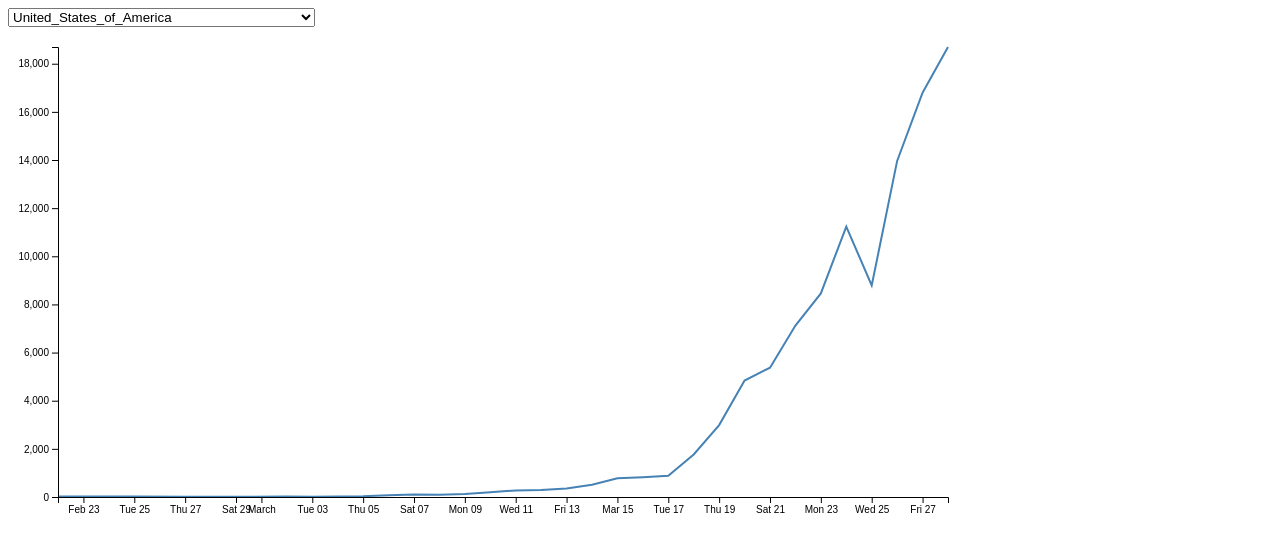
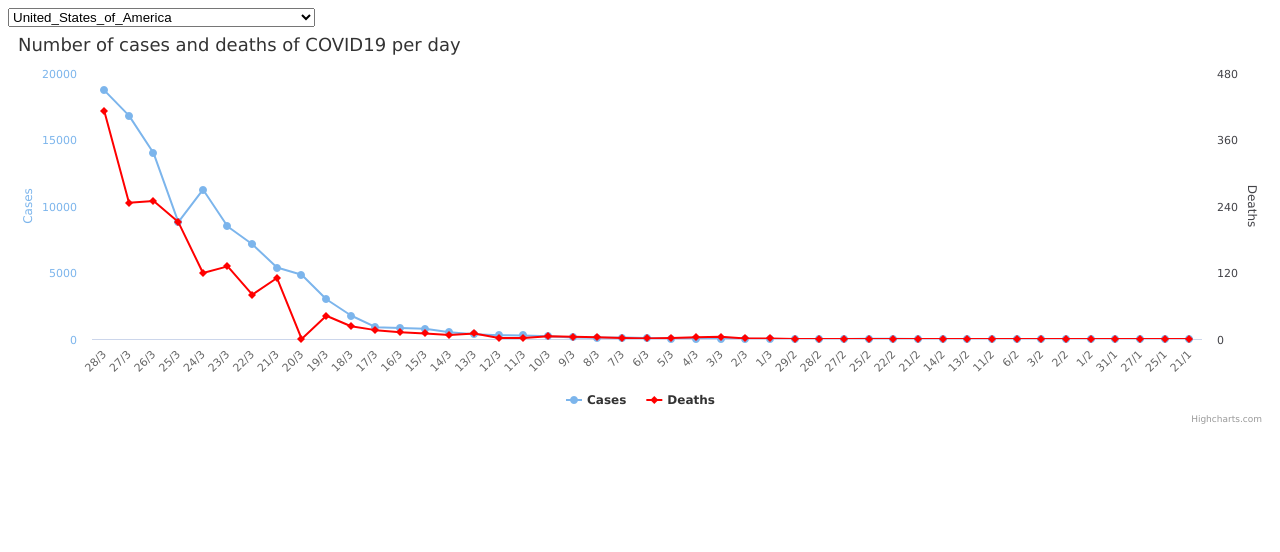
Before and after one commit to opolyo01/covid19, a plain HTML site: page index.html in a window 1280 px wide. Drawn offline with nearby package versions, Linux system fonts and the light colour scheme.

Commit message:
high charts

```diff
--- a/index.html
+++ b/index.html
@@ -18,62 +18,76 @@
     <script src="https://d3js.org/d3.v4.min.js"></script>
     <script src="https://d3js.org/d3-dsv.v1.min.js"></script>
     <script src="https://d3js.org/d3-fetch.v1.min.js"></script>
+    <script src="https://code.highcharts.com/highcharts.js"></script>
     <select id="countries" onchange="selectCountry()">
     </select>
     <div id="chart"></div>
     <script>
       let jsonData = {};
-
+      let MIN_CASES = 0;
       function drawChart(data) {
-        let margin = {top: 20, right: 20, bottom: 30, left: 50},
-            width = 960 - margin.left - margin.right,
-            height = 500 - margin.top - margin.bottom;
-        let parseTime = d3.timeParse("%d/%m/%Y");
-        let x = d3.scaleTime().range([0, width]);
-        let y = d3.scaleLinear().range([height, 0]);
-
-        data = data.filter((d) => d.cases > 5);
-        data.forEach(function(d, idx) {
-            d.date = parseTime(d.date);
-            d.cases = +d.cases;
-            d.deaths = +d.deaths;
+        Highcharts.chart('chart', {
+          title: {
+                text: 'Number of cases and deaths of COVID19 per day',
+                align: 'left'
+            },
+            xAxis: {
+                categories: data.map((d) => d.date)
+            },
+            yAxis: [{ // Secondary yAxis
+                gridLineWidth: 0,
+                title: {
+                    text: 'Cases',
+                    style: {
+                        color: Highcharts.getOptions().colors[0]
+                    }
+                },
+                labels: {
+                    format: '{value}',
+                    style: {
+                        color: Highcharts.getOptions().colors[0]
+                    }
+                }
+            }, { // Tertiary yAxis
+                gridLineWidth: 0,
+                title: {
+                    text: 'Deaths',
+                    style: {
+                        color: Highcharts.getOptions().colors[1]
+                    }
+                },
+                labels: {
+                    format: '{value}',
+                    style: {
+                        color: Highcharts.getOptions().colors[1]
+                    }
+                },
+                opposite: true
+            }],
+            series: [{
+                name: 'Cases',
+                yAxis: 0,
+                data: data.map((d) => +d.cases)
+            }, {
+                name: 'Deaths',
+                yAxis: 1,
+                data: data.map((d) => +d.deaths),
+                color: '#FF0000'
+            }]
         });
-        let valueline = d3.line()
-            .x(function(d) { return x(d.date); })
-            .y(function(d) { return y(d.cases); });
-
-        d3.select("svg").remove();
-        let svg = d3.select("#chart").append("svg")
-            .attr("width", width + margin.left + margin.right)
-            .attr("height", height + margin.top + margin.bottom)
-            .append("g")
-            .attr("transform",
-                  "translate(" + margin.left + "," + margin.top + ")");
-
-          x.domain(d3.extent(data, function(d) { return d.date; }));
-          y.domain([0, d3.max(data, function(d) { return d.cases; })]);
-
-          svg.append("path")
-              .data([data])
-              .attr("class", "line")
-              .attr("d", valueline);
-
-          svg.append("g")
-              .attr("transform", "translate(0," + height + ")")
-              .call(d3.axisBottom(x));
-          svg.append("g")
-              .call(d3.axisLeft(y));
       }
 
       function selectCountry() {
         const selectedCountry = document.getElementById("countries").value;
         const countryData = jsonData.reduce((acc, obj) => {
           if (obj.country === selectedCountry) {
-            acc.push({
-              date: `${obj.day}/${obj.month}/2020`,
-              cases: obj.cases,
-              deaths: obj.deaths,
-            });
+            if (obj.cases > MIN_CASES) {
+              acc.push({
+                date: `${obj.day}/${obj.month}`,
+                cases: obj.cases,
+                deaths: obj.deaths,
+              });
+            }
           }
           return acc;
         }, []);
```
